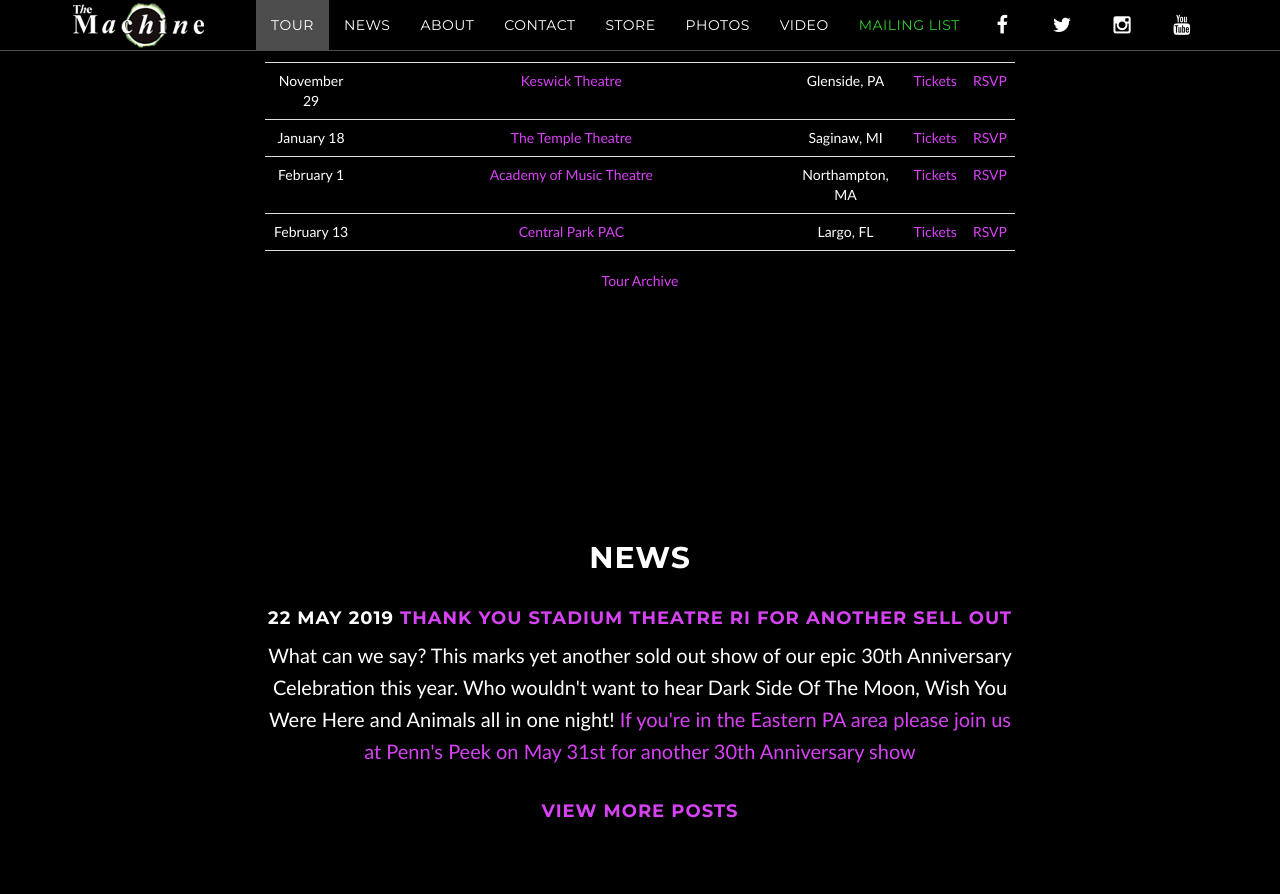
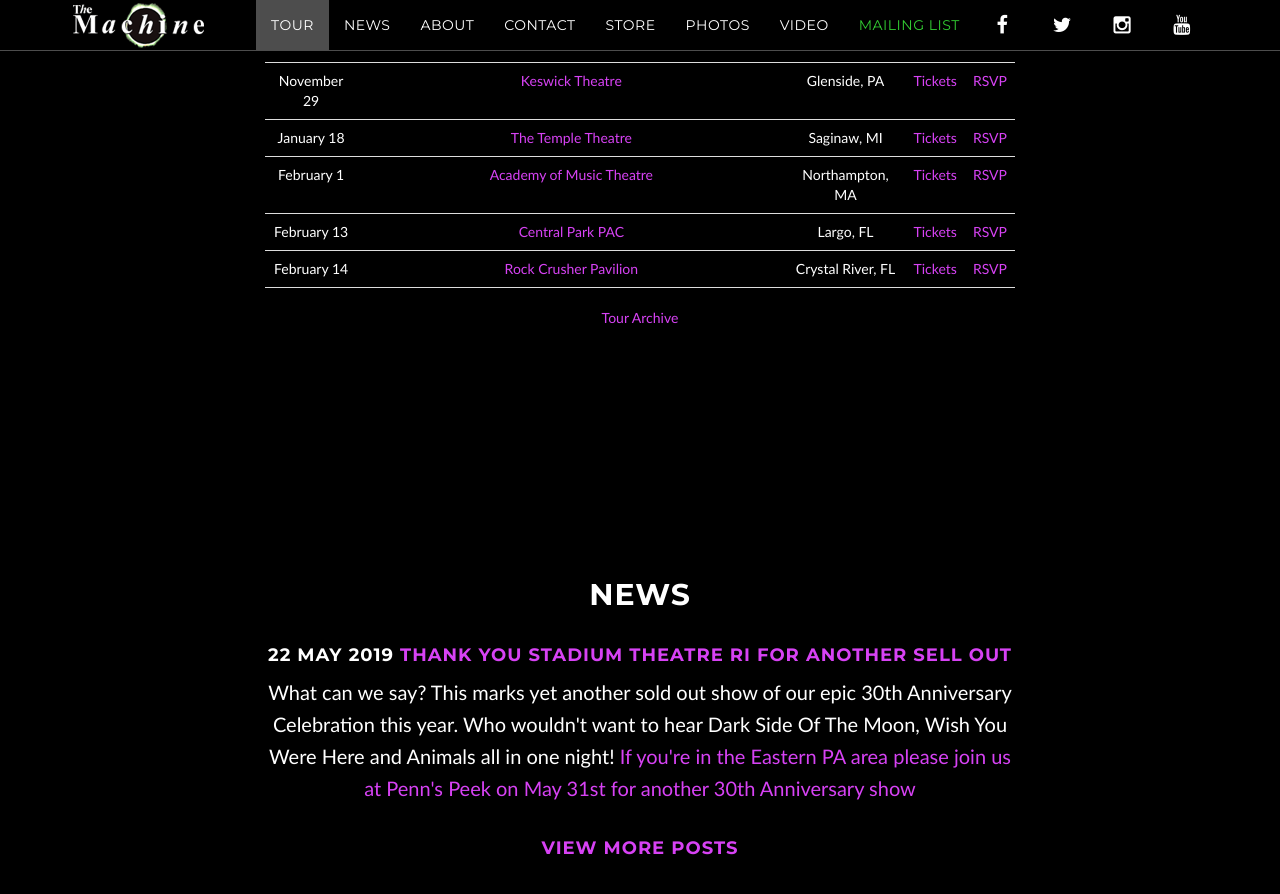
Before and after one commit to machineweb/machineweb.github.io, a Jekyll site: the page built from index.html, in a window 1280 px wide and 900 px high, scrolled down 1879 px. Shown: the top 894 px of the window. Built offline with Jekyll 4.4.1, drawn with Linux system fonts in a browser that asks for light colours; comment, search, counter and statistics services are not loaded.

Commit message:
New tour item

```diff
--- a/_data/tour.yml
+++ b/_data/tour.yml
@@ -4009,3 +4009,11 @@
     tickets-url: "http://www.largoarts.com/ticket_detail_T42_R338.php"
     rsvp-url: ""
     order: "1581570000000"
+
+  - date: "February 14 2020"
+    venue: "Rock Crusher Pavilion"
+    venue-url: ""
+    location: "Crystal River, FL"
+    tickets-url: ""
+    rsvp-url: ""
+    order: "1581656400000"
```
